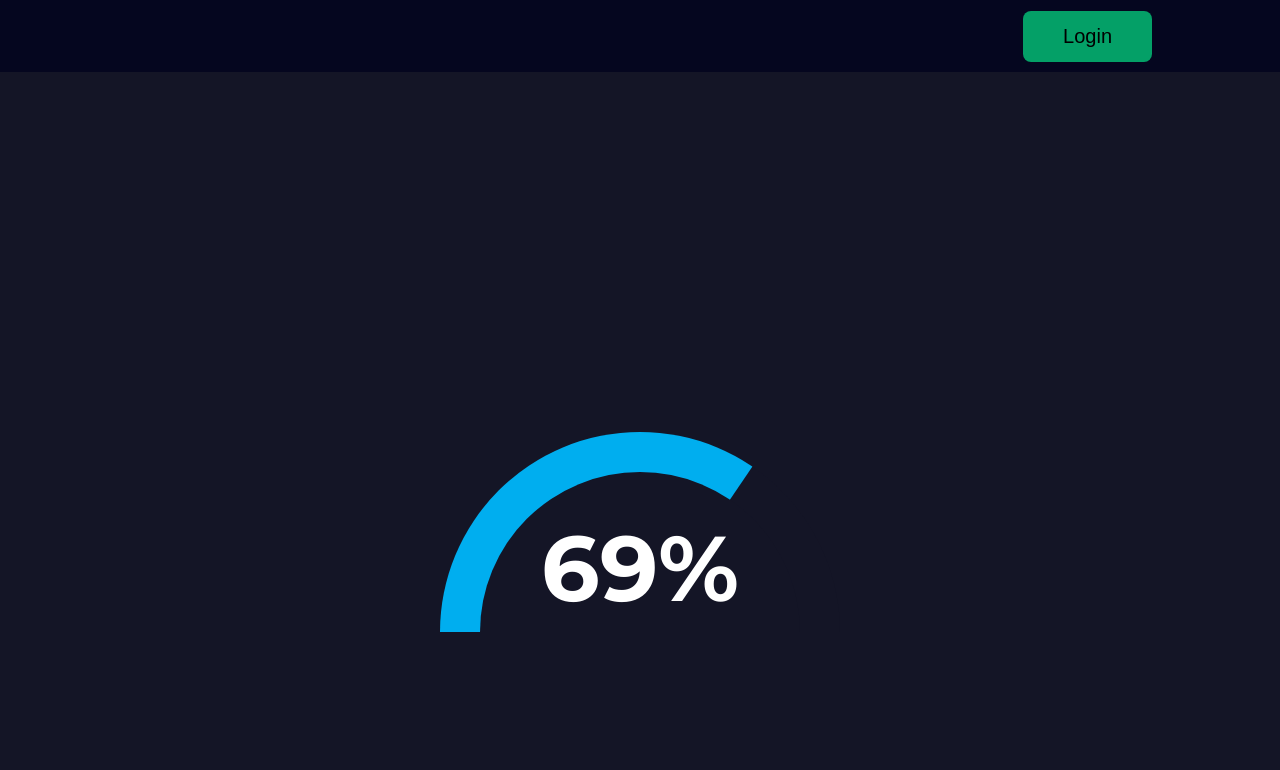
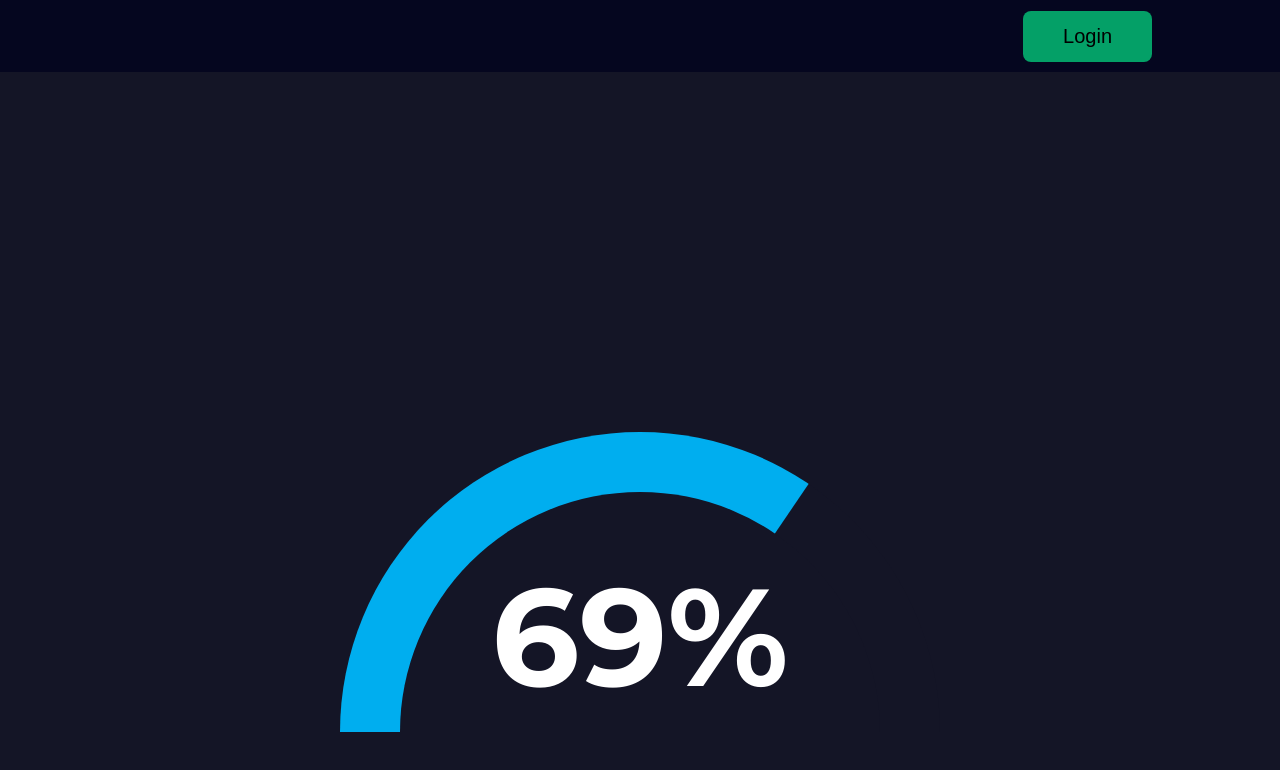
Before and after one commit to Abhinav5132/Daddyago-NeuraWave-Hackathon, a React (Create React App) app in the folder daddyago/: page / in a window 1280 px wide. Shown: the top 770 px of the page. Built offline with nearby package versions, Linux system fonts and the light colour scheme.

Commit message:
Make the semicircle bigger

```diff
--- a/daddyago/src/SemiCircleChart.css
+++ b/daddyago/src/SemiCircleChart.css
@@ -1,6 +1,6 @@
 :root {
 	--angle: 90deg;
-	--scale: 2;
+	--scale: 3;
 }
 
 body {
```
